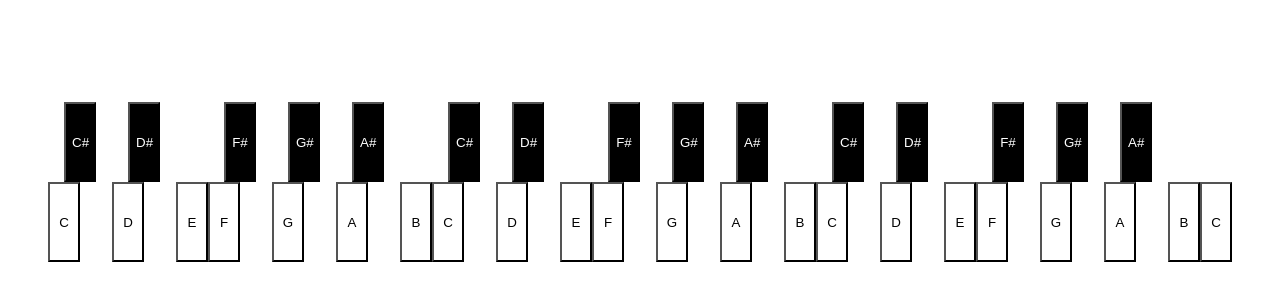
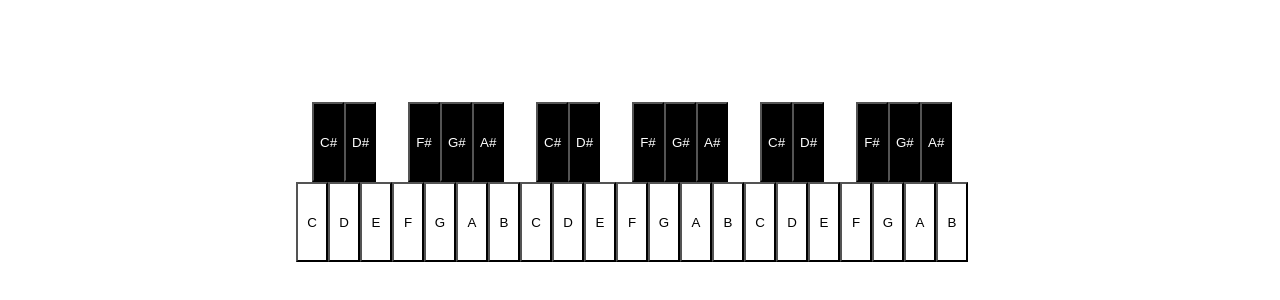
Before and after one commit to OoDeLally/my-edo, a React (Create React App) app: page / in a window 1280 px wide. Shown: the part 218-518 px from the top of the page. Built offline with nearby package versions, Linux system fonts and the light colour scheme.

Commit message:
Nice Alternance

```diff
--- a/src/EdoContext.tsx
+++ b/src/EdoContext.tsx
@@ -14,7 +14,7 @@ const defaultNotes = [
 
 interface EdoContextProps {
   notes: string[];
-  degreeCount: number;
+  degreeCountPerOctave: number;
   degreeSizeInCents: number;
   setNotes: (notes: string[]) => void;
   getNoteName: (cents: number) => string;
@@ -88,7 +88,7 @@ export const EdoContextProvider = ({ children }: EdoContextProviderProps) => {
   const contextProps = useShallowMemoizedObject({
     notes,
     setNotes,
-    degreeCount: notes.length,
+    degreeCountPerOctave: notes.length,
     degreeSizeInCents,
     getNoteName,
     parseNote,
--- a/src/Keyboard.scss
+++ b/src/Keyboard.scss
@@ -2,22 +2,27 @@
   display: flex;
   flex-direction: column;
   flex-wrap: nowrap;
-  justify-content: center;
-  align-items: center;
+  justify-content: flex-start;
+  align-items: flex-start;
   align-content: space-around;
 
   .row {
     display: flex;
     flex-direction: row;
     flex-wrap: nowrap;
-    justify-content: center;
-    align-items: center;
+    justify-content: flex-start;
+    align-items: flex-start;
     align-content: space-around;
 
     button.note-key, .key-separator {
       width: 2rem;
       height: 5rem;
       text-align: center;
+    }
+
+    .key-half-separator {
+      width: 1rem;
+      height: 5rem;
     }
 
     button.note-key.white {
--- a/src/Keyboard.tsx
+++ b/src/Keyboard.tsx
@@ -6,7 +6,7 @@ import './Keyboard.scss';
 
 
 export const Keyboard = ({ startOctave, rangeInOctaves }: KeyboardProps) => {
-  const { degreeCount } = useEdoContext();
+  const { degreeCountPerOctave } = useEdoContext();
 
 
   const [rows, ] = useState<Array<KeyboardKeyRowProps & { name: string }>>([
@@ -14,15 +14,16 @@ export const Keyboard = ({ startOctave, rangeInOctaves }: KeyboardProps) => {
       name: 'black',
       startOctave: startOctave,
       startDegree: 1,
-      rangeInDegree: rangeInOctaves * degreeCount,
+      rangeInDegree: rangeInOctaves * degreeCountPerOctave,
       degrees: ['C#', 'D#', 'F#', 'G#', 'A#'],
       keyStyleClass: 'black',
+      shift: 1,
     },
     {
       name: 'white',
       startOctave: startOctave,
       startDegree: 0,
-      rangeInDegree: rangeInOctaves * degreeCount + 1,
+      rangeInDegree: rangeInOctaves * degreeCountPerOctave,
       degrees: ['C', 'D', 'E', 'F', 'G', 'A', 'B'],
       keyStyleClass: 'white',
     },
--- a/src/KeyboardKeyRow.tsx
+++ b/src/KeyboardKeyRow.tsx
@@ -7,31 +7,39 @@ import './App.scss';
 
 
 export const KeyboardKeyRow =
-  ({ startOctave, startDegree, rangeInDegree, keyStyleClass, degrees }: KeyboardKeyRowProps) => {
+  ({ startOctave, startDegree, rangeInDegree, keyStyleClass, degrees, shift }: KeyboardKeyRowProps) => {
   const { degreeSizeInCents, getNoteName, parseNote } = useEdoContext();
 
   const keyboardKeys = useMemo(
     () => {
       const keys = [];
+      if (shift !== undefined) {
+        for (let i = 0; i < shift; i++) {
+          keys.push(<div key={`start-half-sep-${i}`} className="key-half-separator">&nbsp;</div>)
+        }
+      }
       const startCent = startOctave * CENTS_IN_OCTAVE + startDegree * degreeSizeInCents;
-      const step = 1 * degreeSizeInCents;
       const end = startCent + rangeInDegree * degreeSizeInCents;
-      for (let cent = startCent; cent < end; cent += step) {
+      let skippedDegreeCount = 0;
+      for (let cent = startCent; cent < end; cent += degreeSizeInCents) {
         const note = getNoteName(cent);
-        console.log('note :', note);
         const [degreeName] = parseNote(note);
-        console.log('degreeName :', degreeName);
-        keys.push(
-          degrees.includes(degreeName)
-            ? <KeyboardKey key={cent} note={note} keyStyleClass={keyStyleClass} />
-            : <div className="key-separator" key={cent}>&nbsp;</div>
-        );
+        const shouldShow = degrees.includes(degreeName);
+        if (shouldShow) {
+          skippedDegreeCount = 0;
+          keys.push(<KeyboardKey key={cent} note={note} keyStyleClass={keyStyleClass} />);
+        } else if (skippedDegreeCount > 0) {
+          skippedDegreeCount = 0;
+          keys.push(<div className="key-separator" key={cent}>&nbsp;</div>);
+        } else {
+          skippedDegreeCount++;
+        }
       }
       return keys;
     },
     [
       degrees, degreeSizeInCents, getNoteName, startOctave, parseNote,
-      startDegree, rangeInDegree, keyStyleClass
+      startDegree, rangeInDegree, keyStyleClass, shift,
     ],
   );
 
@@ -49,4 +57,5 @@ export interface KeyboardKeyRowProps {
   rangeInDegree: number;
   degrees: string[];
   keyStyleClass?: string;
+  shift?: number;
 }
```
